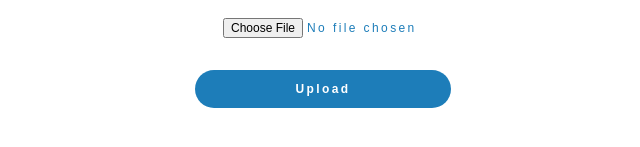
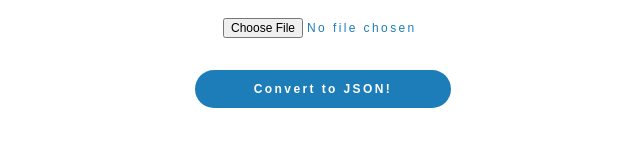
Before and after one commit to kavya-kumar94/CSVtoJSON, a React (Create React App) app: page / in a window 1280 px wide. Shown: the part 211-358 px from the top of the page, without its empty margins (317-957 px from the left). Built offline with nearby package versions, Linux system fonts and the light colour scheme.

Commit message:
Add processData function

```diff
--- a/src/App.js
+++ b/src/App.js
@@ -11,11 +11,31 @@ class App extends React.Component {
     }
   };
 
-  // axios.post("http://localhost:8000/upload", data, {
-  // })
-  //     .then(res => {
-  //   console.log(res.statusText)
-  //     })
+processData(allText) {
+  var allTextLines = allText.split("\n");
+  let date = new Date();
+  for (var i = 1; i < allTextLines.length; i++) {
+    var data = allTextLines[i].split(',');
+
+      var result = {
+        "date": date,
+        "cash_raised": 0,
+        "total_number_of_shares": 0,
+        "ownership" :[],
+      };
+      for (var j = 0; j < data.length; j++) {
+        if(j === 0) {
+          result.date = data[0] || date;
+        } else if ( j === 1) {
+          result.cash_raised += data[1];
+        } else if (j === 2) {
+          result.total_number_of_shares += data[2];
+        } else {
+          result.ownership.push(data[3])
+        }
+      }
+  }
+}
 
   maxSelectFile = (event) => {
     let files = event.target.files
@@ -57,18 +77,19 @@ class App extends React.Component {
     }
   }
 
-  onClickHandler = () => {
-    const data = new FormData()
-    data.append('file', this.state.selectedFile)
-  }
+  // onClickHandler = () => {
+  //   const data = new FormData()
+  //   data.append('file', this.state.selectedFile)
+  // }
 
   render() {
+
     return (
       <div className="App">
         <h2>Upload a CSV file!</h2>
         <input type="file" style={{"width":200}} name="file" onChange={this.onChangeHandler} />
-        <button type="button" className="btn btn-success btn-block" onClick={this.onClickHandler}>Upload</button>
-
+        <button type="button" className="btn btn-success btn-block" onClick={this.processData}>Convert to JSON!</button>
+        {/* <div>{lines}</div> */}
       </div>
     );
   }
```
Also changed, not shown: test.csv (added).
